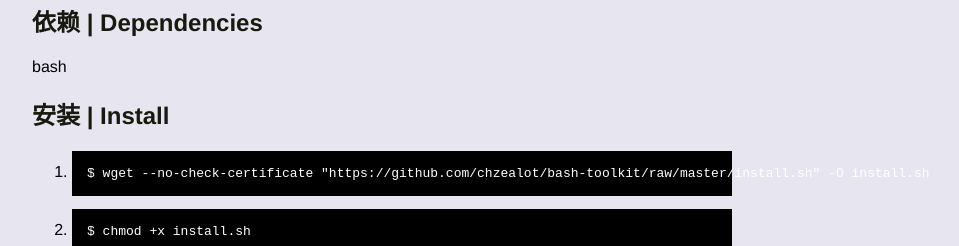
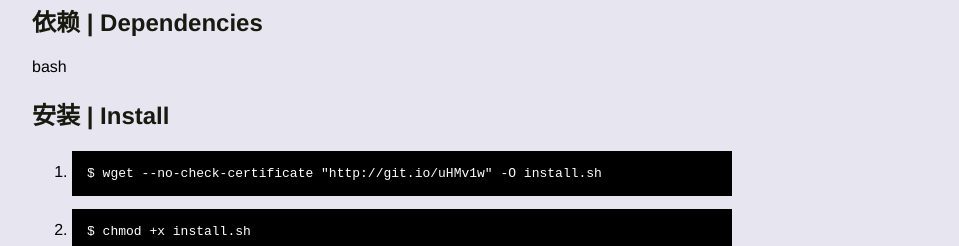
Before and after one commit to wikieden/bash-toolkit, a plain HTML site: page index.html in a window 1280 px wide. Shown: the part 837-1083 px from the top of the page, without its empty margins (258-1217 px from the left). Drawn offline with Linux system fonts and the light colour scheme.

Commit message:
use shorten url
Signed-off-by: Zealot Ke <chzealot@gmail.com>

```diff
--- a/index.html
+++ b/index.html
@@ -170,7 +170,7 @@
       <ol>
 
           <li>
-          <pre>$ wget --no-check-certificate "https://github.com/chzealot/bash-toolkit/raw/master/install.sh" -O install.sh</pre>
+          <pre>$ wget --no-check-certificate "http://git.io/uHMv1w" -O install.sh</pre>
           </li>
 
           <li>
```
